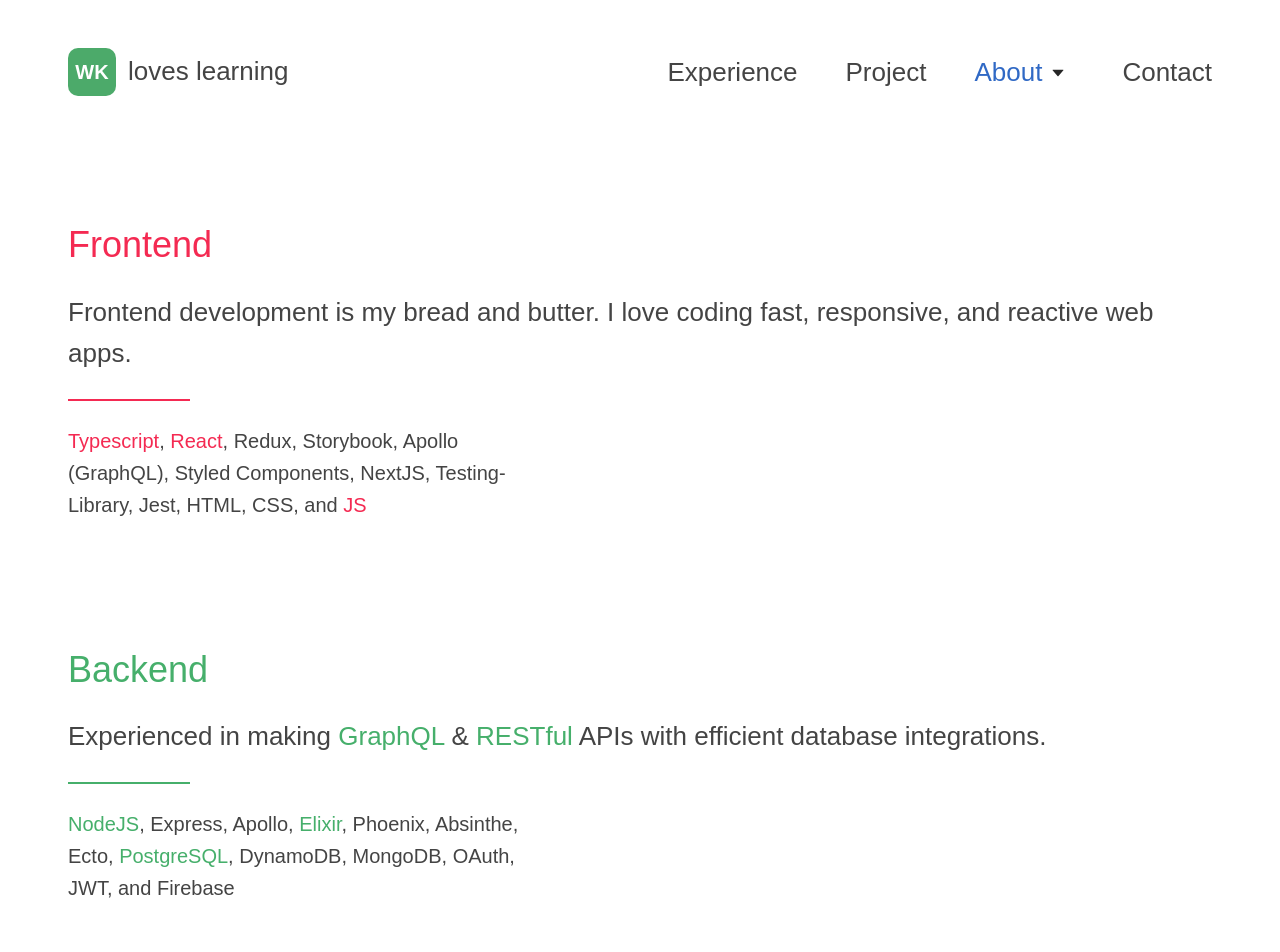
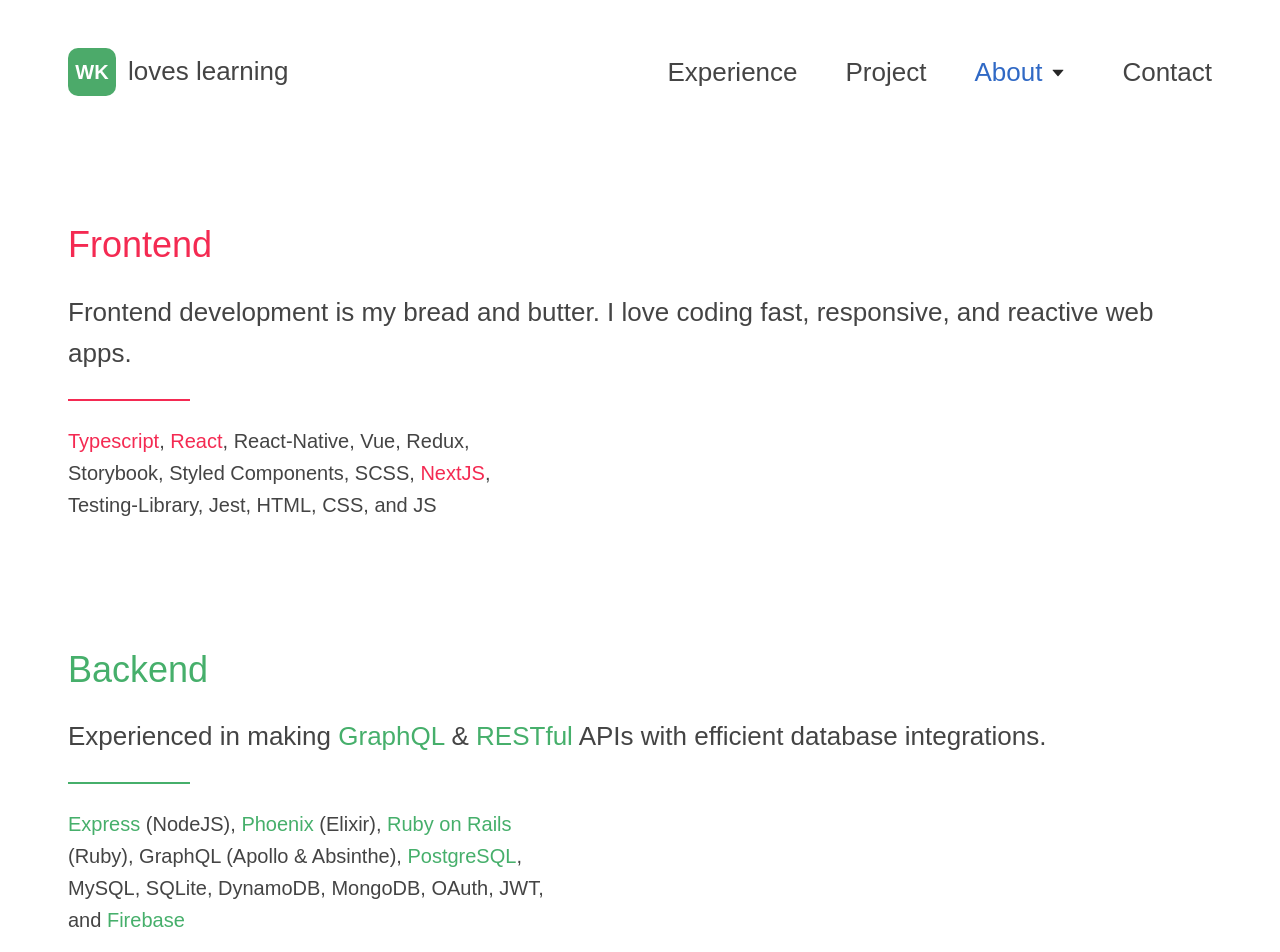
Before and after one commit to williamsk91/williamsk, a Next.js app: page /about in a window 1280 px wide. Shown: the top 952 px of the page. Built offline with nearby package versions, Linux system fonts and the light colour scheme.

Commit message:
feat: about

```diff
--- a/pages/about.tsx
+++ b/pages/about.tsx
@@ -1,11 +1,12 @@
-import { Section, Hr } from "../component/Section";
-import { Text, Colored, typography } from "../component/Text";
+import { ReactNode } from "react";
+import styled from "styled-components";
+
+import { isMobile } from "../component/device";
+import { List } from "../component/List";
+import { Hr, Section } from "../component/Section";
 import { Spacer } from "../component/Spacer";
-import styled from "styled-components";
-import { List } from "../component/List";
-import { ReactNode } from "react";
+import { Colored, Text, typography } from "../component/Text";
 import { Color } from "../styles/colors";
-import { isMobile } from "../component/device";
 
 export default function About() {
   return (
@@ -19,9 +20,10 @@ export default function About() {
       >
         <SkillList>
           <Colored color="red">Typescript</Colored>,{" "}
-          <Colored color="red">React</Colored>, Redux, Storybook, Apollo
-          (GraphQL), Styled Components, NextJS, Testing-Library, Jest, HTML,
-          CSS, and <Colored color="red">JS</Colored>
+          <Colored color="red">React</Colored>, React-Native, Vue, Redux,
+          Storybook, Styled Components, SCSS,{" "}
+          <Colored color="red">NextJS</Colored>, Testing-Library, Jest, HTML,
+          CSS, and JS
         </SkillList>
       </Section>
       <Spacer spacing={120} />
@@ -38,10 +40,12 @@ export default function About() {
         color="green"
       >
         <SkillList>
-          <Colored color="green">NodeJS</Colored>, Express, Apollo,{" "}
-          <Colored color="green">Elixir</Colored>, Phoenix, Absinthe, Ecto,{" "}
-          <Colored color="green">PostgreSQL</Colored>, DynamoDB, MongoDB, OAuth,
-          JWT, and Firebase
+          <Colored color="green">Express</Colored> (NodeJS),{" "}
+          <Colored color="green">Phoenix</Colored> (Elixir),{" "}
+          <Colored color="green">Ruby on Rails</Colored> (Ruby), GraphQL (Apollo
+          & Absinthe), <Colored color="green">PostgreSQL</Colored>, MySQL,
+          SQLite, DynamoDB, MongoDB, OAuth, JWT, and{" "}
+          <Colored color="green">Firebase</Colored>
         </SkillList>
       </Section>
       <Spacer spacing={120} />
@@ -64,7 +68,7 @@ export default function About() {
           <Colored color="blue">Serverless Framework</Colored>,{" "}
           <Colored color="blue">Heroku</Colored>, Vercel, Netlify,{" "}
           <Colored color="blue">Github Actions</Colored>, Travis CI, Contentful,
-          and <Colored color="blue">Sentry</Colored>
+          Rollbar, and <Colored color="blue">Sentry</Colored>
         </SkillList>
       </Section>
       <Spacer spacing={120} />
@@ -74,7 +78,7 @@ export default function About() {
         color="purple"
       >
         <SkillList>
-          <Colored color="purple">C</Colored>, Python, Rust, and Haskell
+          <Colored color="purple">C</Colored>, Python, Lisp, Rust, and Haskell
         </SkillList>
       </Section>
       <Spacer spacing={120} />
@@ -125,7 +129,7 @@ export default function About() {
                   </>,
                   <>
                     Improved Japanese language skills from N3 to{" "}
-                    <Colored color="red">N2</Colored> within a year
+                    <Colored color="red">N2</Colored>
                   </>,
                 ]}
                 color="red"
@@ -144,7 +148,6 @@ export default function About() {
                     Awarded a <Colored color="green">scholarship</Colored> for{" "}
                     <Colored color="green">academic excellence</Colored>
                   </>,
-                  <>Demonstrated leadership skills in various group projects</>,
                 ]}
                 color="green"
               />,
```
